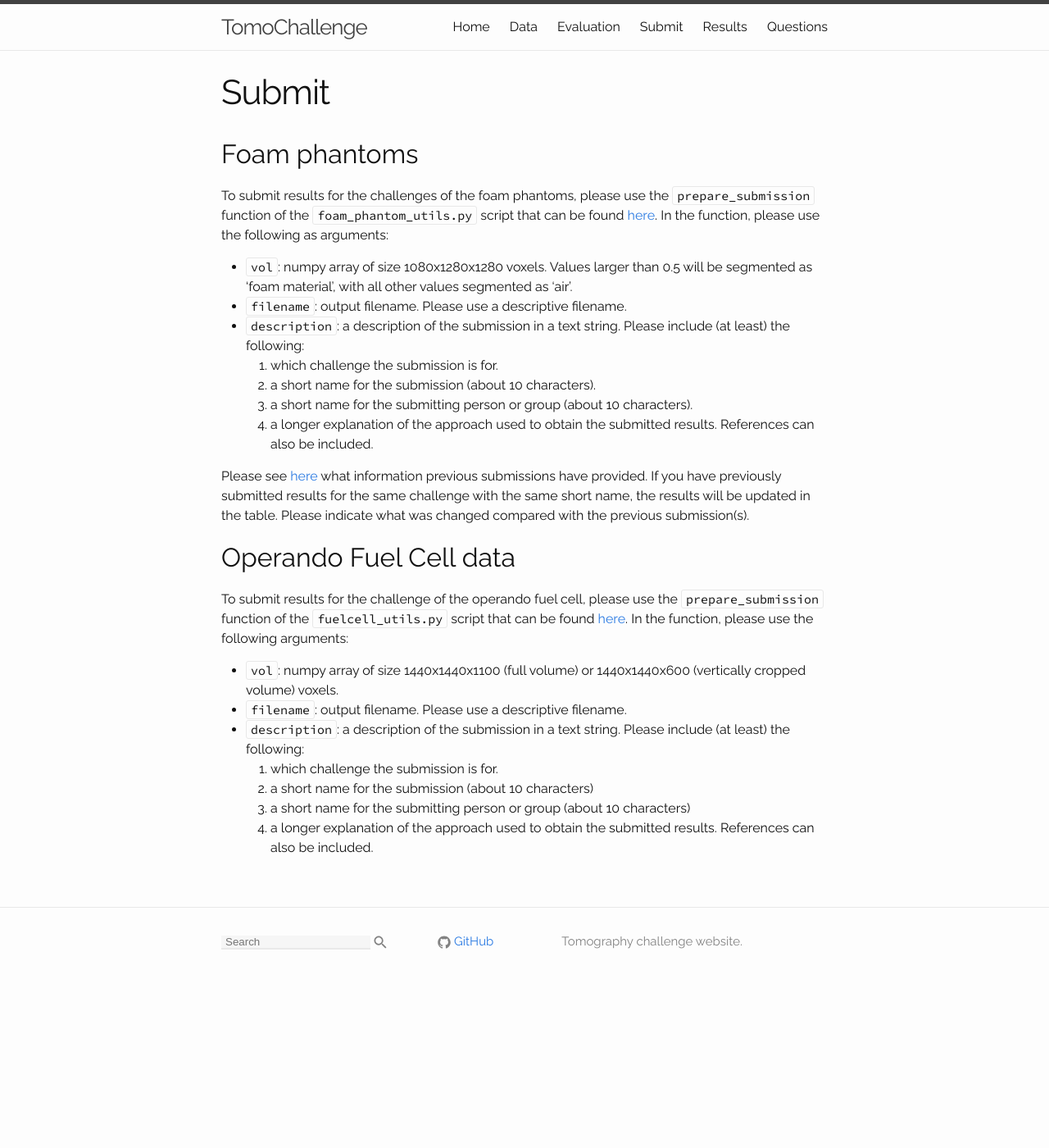
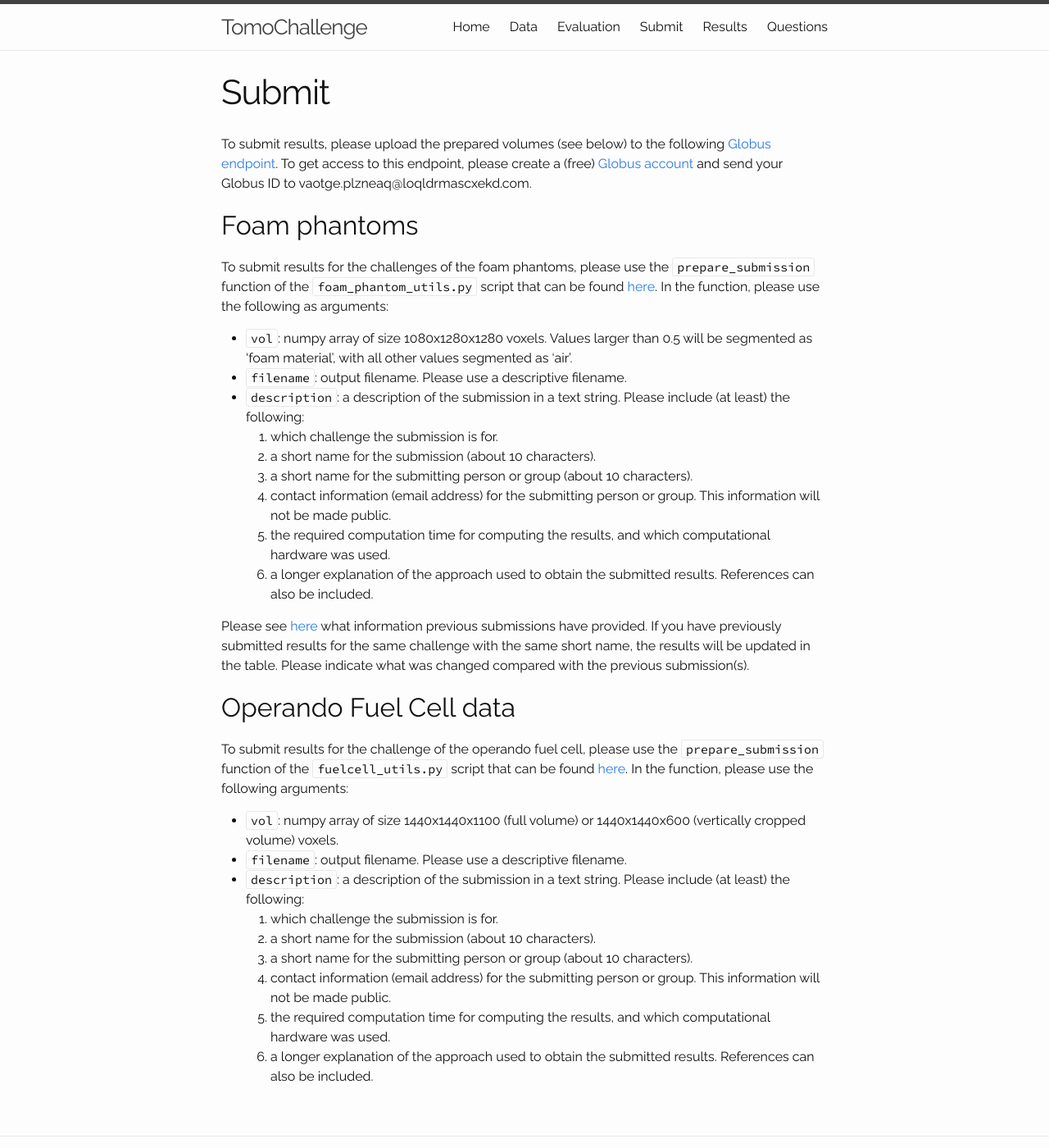
Before and after one commit to tomochallenge/tomochallenge.github.io, a Jekyll site: the page built from main_pages/60_submit.md, in a window 1280 px wide and 1400 px high. Shown: the whole window at 82% size. Built offline with Jekyll 4.4.1, drawn with Linux system fonts in a browser that asks for light colours.

Commit message:
Update 60_submit.md

```diff
--- a/main_pages/60_submit.md
+++ b/main_pages/60_submit.md
@@ -4,6 +4,8 @@ title: Submit
 permalink: submit/
 include_in_menu: true
 ---
+
+To submit results, please upload the prepared volumes (see below) to the following [Globus endpoint](https://app.globus.org/file-manager?origin_id=e133a81a-6d04-11e5-ba46-22000b92c6ec&origin_path=%2Fupload%2FCAMERA%2F). To get access to this endpoint, please create a (free) [Globus account](https://www.globus.org/) and send your Globus ID to <span class="ltrText">v<span class="sp">a</span>o<span class="sp">t</span>g<span class="sp">e</span>.<span class="sp">p</span>l<span class="sp">z</span>n<span class="sp">e</span>a<span class="sp">q</span>@<span class="sp">l</span>o<span class="sp">q</span>l<span class="sp">d</span>r<span class="sp">m</span>a<span class="sp">s</span>c<span class="sp">x</span>e<span class="sp">k</span>d<span class="sp">.com</span></span>.
 
 ## Foam phantoms
 
@@ -15,7 +17,9 @@ To submit results for the challenges of the foam phantoms, please use the `prepa
     1. which challenge the submission is for.
     2. a short name for the submission (about 10 characters).
     3. a short name for the submitting person or group (about 10 characters).
-    4. a longer explanation of the approach used to obtain the submitted results. References can also be included.
+    4. contact information (email address) for the submitting person or group. This information will not be made public.
+    5. the required computation time for computing the results, and which computational hardware was used.
+    6. a longer explanation of the approach used to obtain the submitted results. References can also be included.
 
 Please see [here](https://tomochallenge.github.io/results/) what information previous submissions have provided. If you have previously submitted results for the same challenge with the same short name, the results will be updated in the table. Please indicate what was changed compared with the previous submission(s).
 
@@ -27,6 +31,8 @@ To submit results for the challenge of the operando fuel cell, please use the `p
 * `filename`: output filename. Please use a descriptive filename.
 * `description`: a description of the submission in a text string. Please include (at least) the following:
     1. which challenge the submission is for.
-    2. a short name for the submission (about 10 characters)
-    3. a short name for the submitting person or group (about 10 characters)
-    4. a longer explanation of the approach used to obtain the submitted results. References can also be included.
+    2. a short name for the submission (about 10 characters).
+    3. a short name for the submitting person or group (about 10 characters).
+    4. contact information (email address) for the submitting person or group. This information will not be made public.
+    5. the required computation time for computing the results, and which computational hardware was used.
+    6. a longer explanation of the approach used to obtain the submitted results. References can also be included.
```
